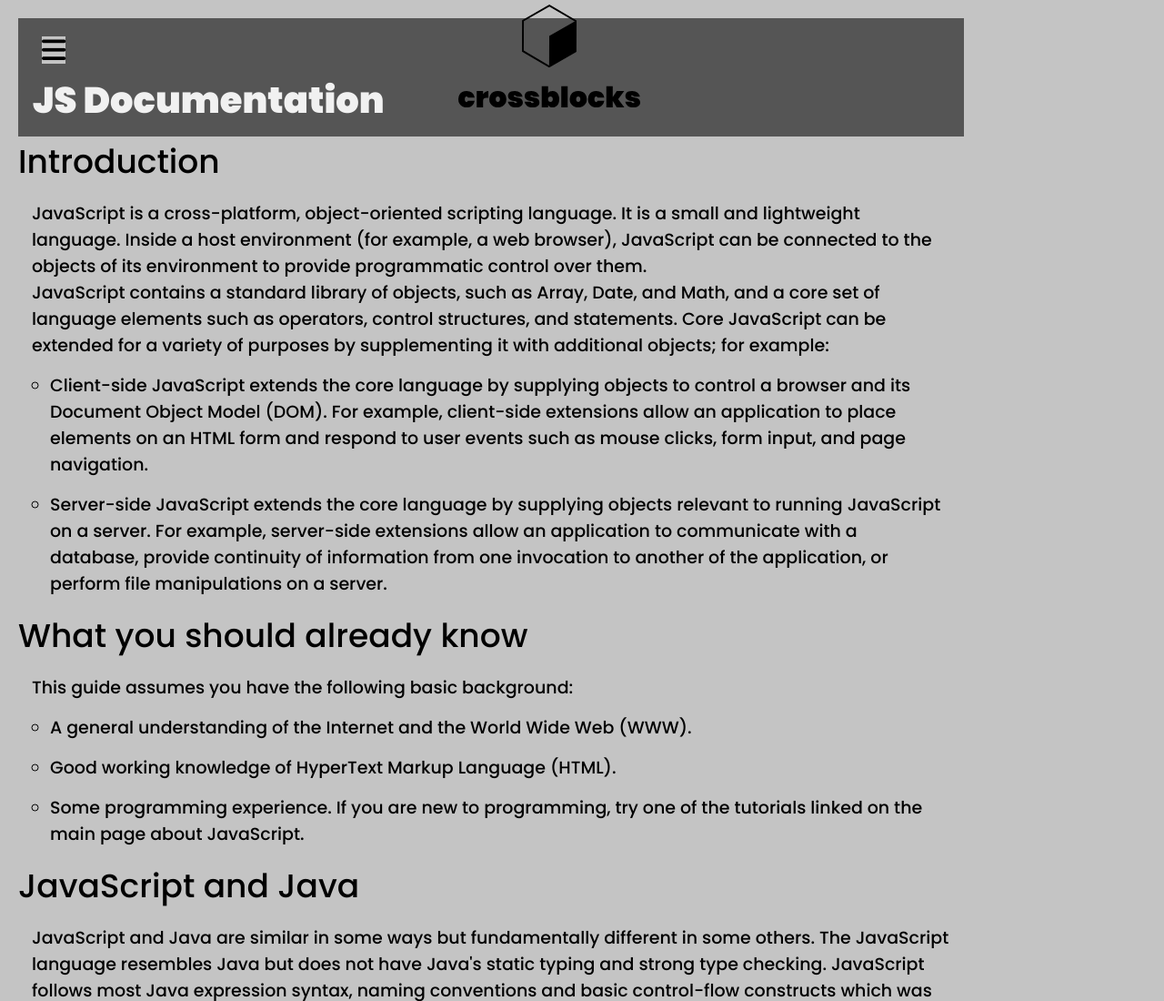
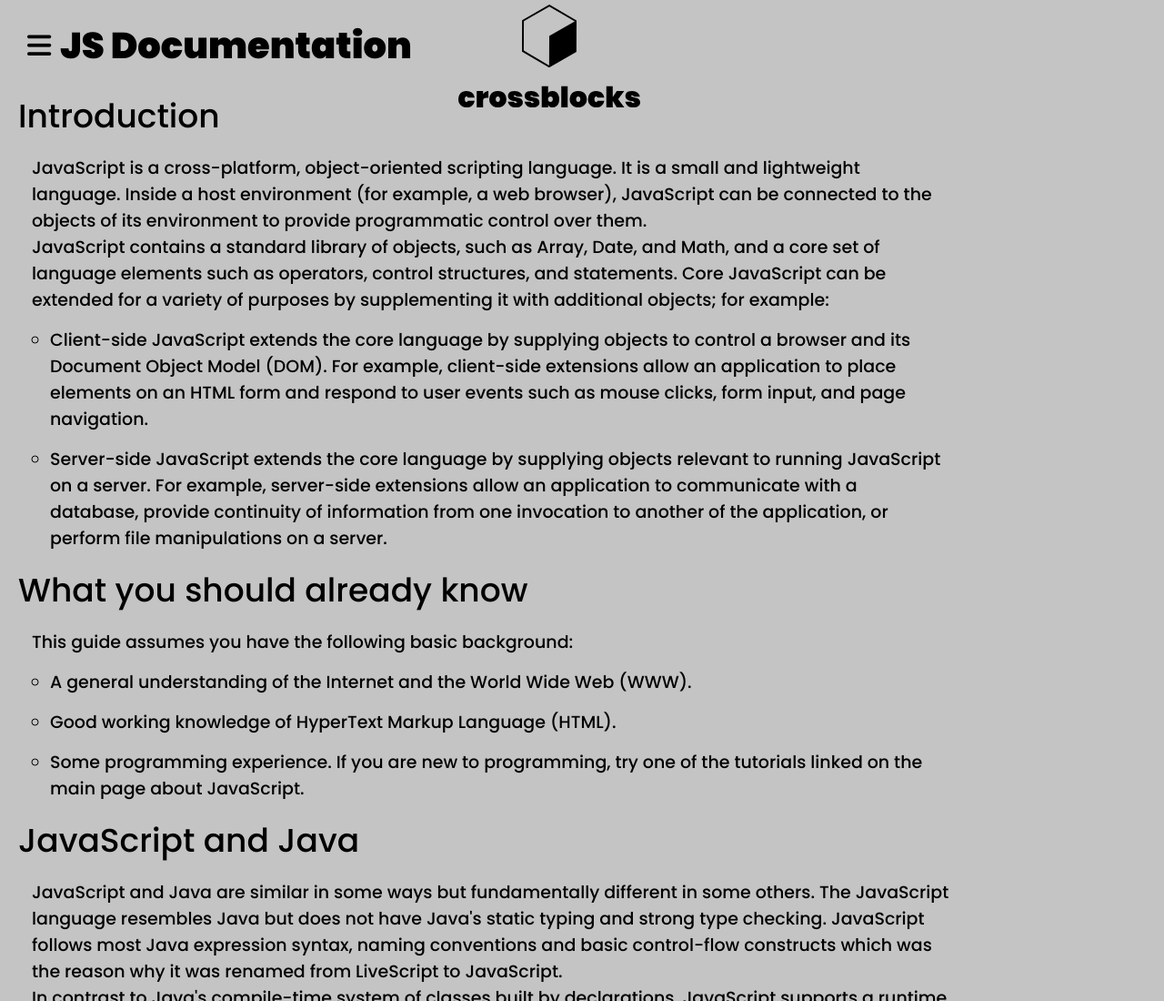
Before and after one commit to Jobo0o/technicalDocumentationPage, a plain HTML site: page index.html in a window 1280 px wide. Shown: the top 1100 px of the page at 91% size. Drawn offline with Linux system fonts and the light colour scheme.

Commit message:
final final

```diff
--- a/index.html
+++ b/index.html
@@ -9,7 +9,7 @@
 </head>
 
 <main id="main-doc">
-    <div id="navbar" class="navbar">
+    <div id="navbar">
         <button class="openSidenav" type="button" onclick="openNav()" c="closeNav()">
             <i class="fas fa-bars"></i>
         </button>
--- a/styles/style.css
+++ b/styles/style.css
@@ -74,10 +74,11 @@ li {
 /* ============================================================================ */
 
 /* styling header & navbar*/
-.navbar {
-  padding: 10px 16px;
-  background: #555;
-  color: #f1f1f1;
+#navbar {
+    display: flex;
+    position: relative;
+    align-items: center;
+    margin-bottom: 20px;
 }
 .openSidenav {
   margin: 10px;
```
